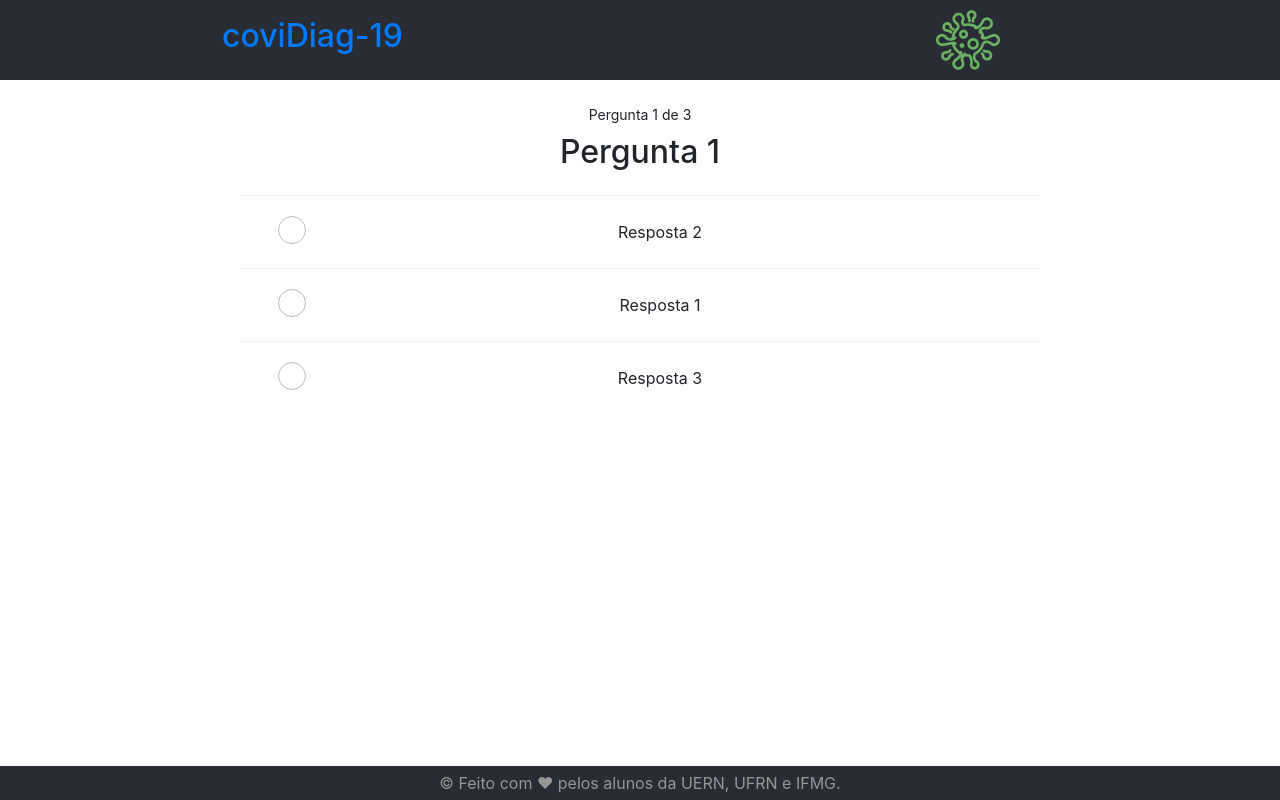
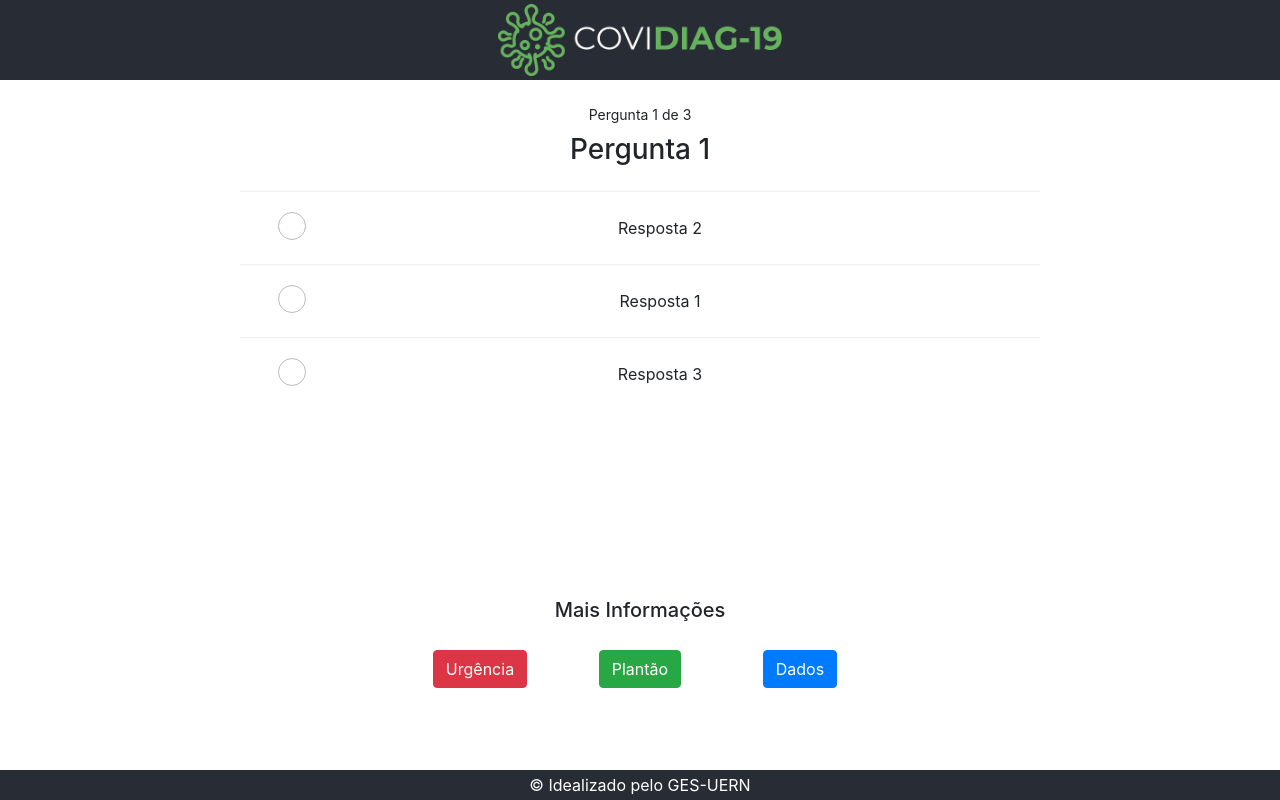
Before and after one commit to kaardeco/coviDiag-19, a React (Create React App) app: page / in a window 1280 px wide. Built offline with nearby package versions, Linux system fonts and the light colour scheme.

Commit message:
multi: layout changes 0.2

```diff
--- a/src/App.css
+++ b/src/App.css
@@ -3,14 +3,8 @@
 }
 
 .App-logo {
-  height: 8vmin;
+  height: 9vmin;
   pointer-events: none;
-}
-
-@media (prefers-reduced-motion: no-preference) {
-  .App-logo {
-    animation: App-logo-spin infinite 20s linear;
-  }
 }
 
 .App-header {
@@ -27,18 +21,18 @@
   text-decoration: none;
 }
 
-@keyframes App-logo-spin {
-  from {
-    transform: rotate(0deg);
-  }
-  to {
-    transform: rotate(360deg);
-  }
+.buttons {
+  max-width: 60vh;
+  padding-bottom: 10vh;
+}
+
+.infos {
+  padding: 20px;
 }
 
 .copyright {
   text-align: center;
   background-color: #282c34;
-  color: rgb(151, 151, 151);
-  padding: 5px;
+  color: #fff;
+  padding: 0.2rem;
 }
--- a/src/App.js
+++ b/src/App.js
@@ -126,22 +126,43 @@ class App extends Component {
 
         <div className="Container">
           <div className="App-header row">
-            <div className="col-6 center">
-              <a href="index.js"><h2>coviDiag-19</h2></a>
+            <div className="col-12">
+              <a href="./index.js"><img src={logo} className="App-logo" alt="logo" /></a>
             </div>
+          </div>
+        </div>
 
-            <div className="col-6 center">
-              <img src={logo} className="App-logo" alt="logo" />
+        {this.state.result ? this.renderResult() : this.renderQuiz()}
+
+
+        <div className="container buttons fixed-bottom">
+          <div className="row">
+            <div class="col-12 infos">
+              <h5>Mais Informações</h5>
             </div>
           </div>
 
+          <div className="row">
+
+            <div className="col-4">
+              <a href="#" class="btn btn-danger">Urgência</a>
+            </div>
+
+            <div className="col-4">
+              <a href="tel:84999941088" class="btn btn-success">Plantão</a>
+            </div>
+
+            <div className="col-4">
+              <a href="https://covid19-brazil-api.now.sh/" target="_blank" class="btn btn-primary">Dados</a>
+            </div>
+
+          </div>
         </div>
-        {this.state.result ? this.renderResult() : this.renderQuiz()}
 
         <div className="container">
           <div className="row fixed-bottom">
             <div className="copyright col-12 ">
-              &copy; Feito com ♥ pelos alunos da UERN, UFRN e IFMG.
+              &copy; Idealizado pelo GES-UERN
               </div>
           </div>
         </div>
--- a/src/Components/Questions/Question.js
+++ b/src/Components/Questions/Question.js
@@ -3,7 +3,7 @@ import PropTypes from 'prop-types';
 
 function Question(props) {
     return(
-    <h2 className="question">{props.content}</h2>
+    <h3 className="question">{props.content}</h3>
     );
 }
 
--- a/src/index.css
+++ b/src/index.css
@@ -36,6 +36,10 @@ body {
   .container {
     margin: 2.5rem auto;
   }
+
+  .buttons {
+      margin: 2.0rem auto;
+    }
 }
 
 /* Result Component */
```
Also changed, not shown: src/Assets/imgs/logo.png.
